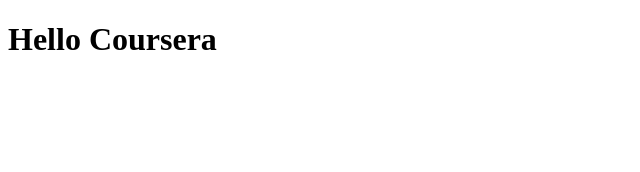
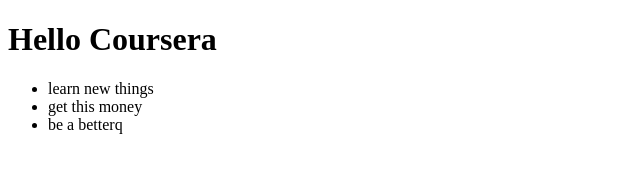
Before and after one commit to arodrigu1/coursera-test, a plain HTML site: page site/index.html in a window 1280 px wide. Shown: the whole page, without its empty margins (0-640 px from the left). Drawn offline with Linux system fonts and the light colour scheme.

Commit message:
just learning

```diff
--- a/site/index.html
+++ b/site/index.html
@@ -8,6 +8,11 @@
 </head>
 <body>
     <h1>Hello Coursera</h1>
+    <ul>
+        <li>learn new things</li>
+        <li>get this money</li>
+        <li>be a betterq</li>
+    </ul>
 
 </body>
 </html>
```
